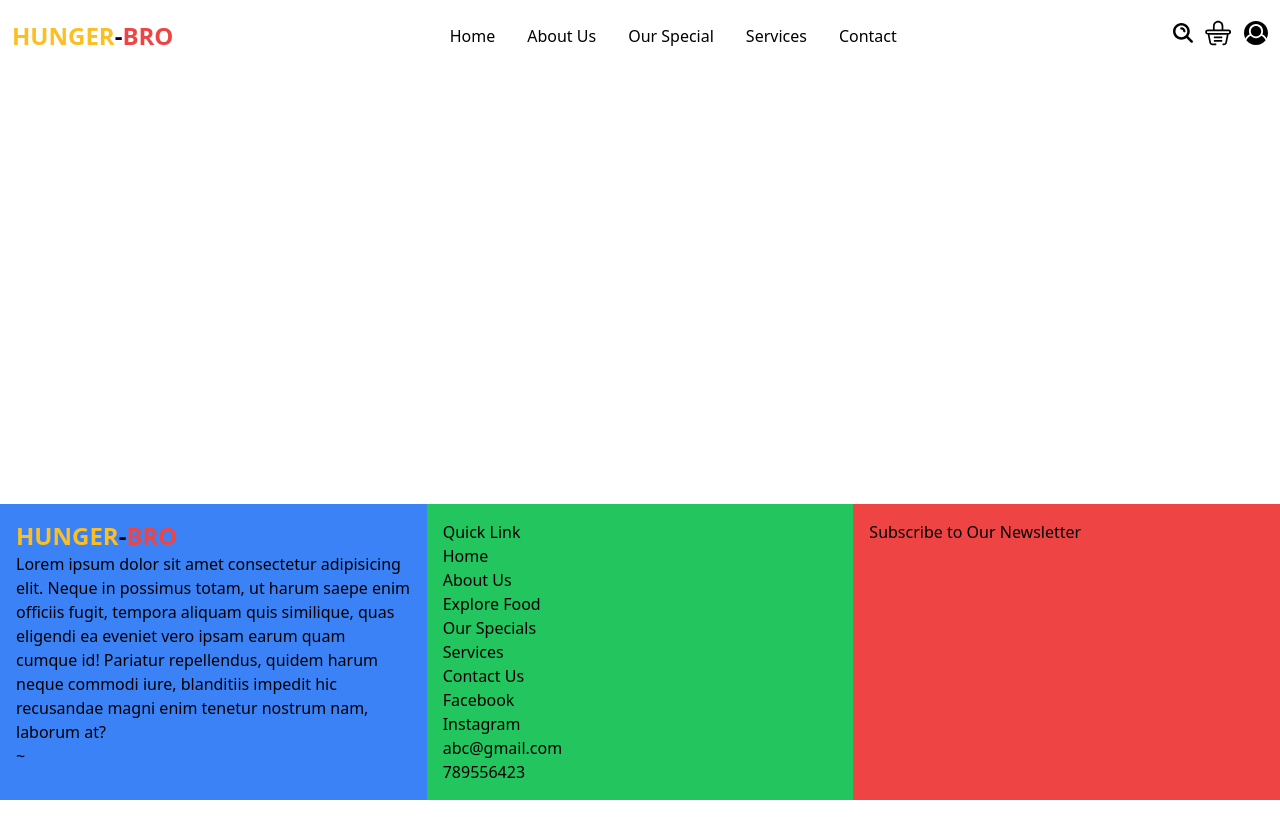
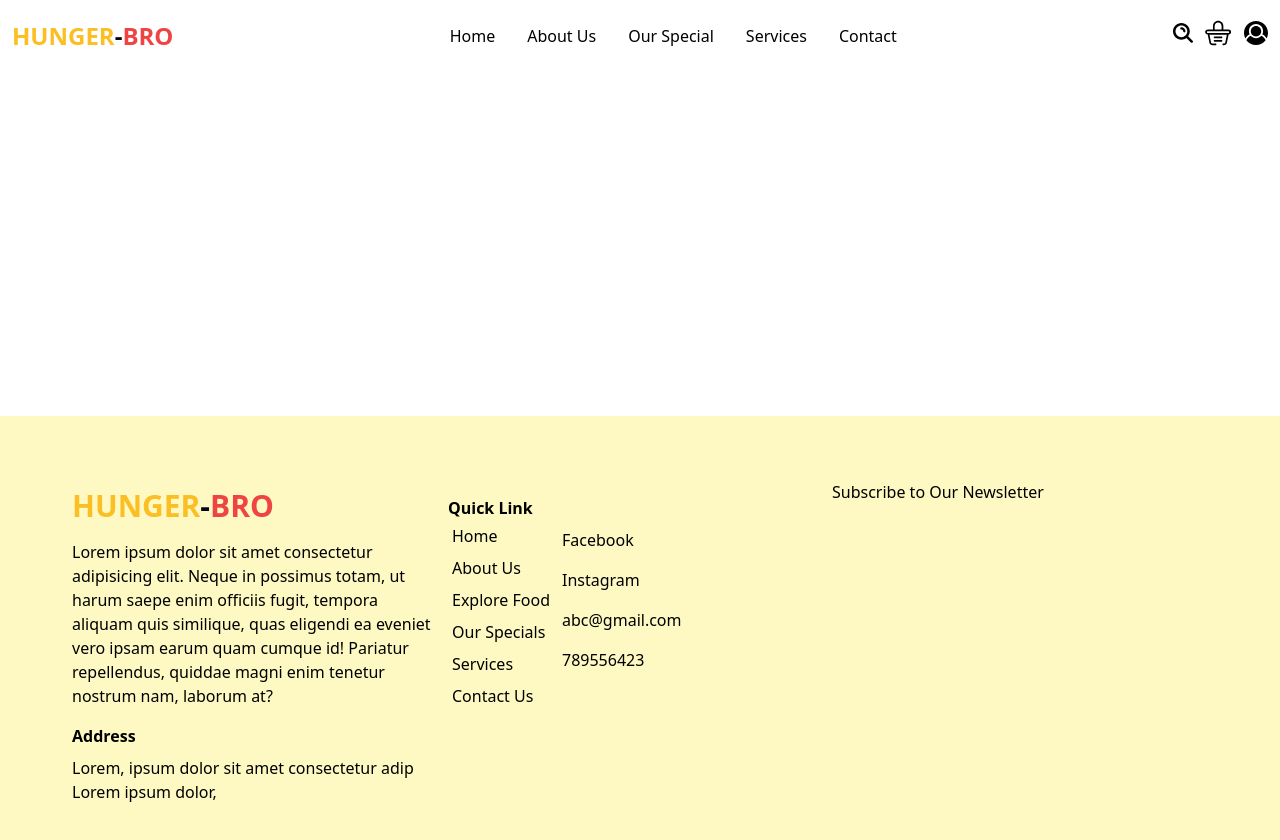
Before and after one commit to rohitbesra2502/hunger_bro, a React (Vite) app: page / in a window 1280 px wide. Shown: the top 840 px of the page. Before the commit the page ends 800 px from the top, so only its background shows below. Built offline with nearby package versions, Linux system fonts and the light colour scheme.

Commit message:
footer_1

```diff
--- a/src/App.jsx
+++ b/src/App.jsx
@@ -6,7 +6,7 @@ function App() {
   return (
     <>
       <div className="flex flex-col min-h-screen">
-        <div className='flex-grow'>
+        <div className="flex-grow">
           <main>
             <Header/>
           </main>
--- a/src/Footer.jsx
+++ b/src/Footer.jsx
@@ -1,39 +1,46 @@
 const Footer = () => {
-    return(
-        <div className="flex">
-            <div className="flex-1 bg-blue-500 p-4">
-                <div className="uppercase font-bold text-2xl">
+    return (
+        <div className="h-96">
+            <div className="flex min-h-full p-16 bg-yellow-100">
+                <div className="flex-1">
+                    <div className="uppercase font-bold text-3xl p-2">
                         <span className="text-amber-400">hunger</span>
                         <span className="text-slate-950">-</span>
                         <span className="text-red-500">bro</span>
                     </div>
-                <p>Lorem ipsum dolor sit amet consectetur adipisicing elit. Neque in possimus totam, ut harum saepe enim officiis fugit, tempora aliquam quis similique, quas eligendi ea eveniet vero ipsam earum quam cumque id! Pariatur repellendus, quidem harum neque commodi iure, blanditiis impedit hic recusandae magni enim tenetur nostrum nam, laborum at?</p>~
+                    <p className="p-2 font-light">Lorem ipsum dolor sit amet consectetur adipisicing elit. Neque in possimus totam, ut harum saepe enim officiis fugit, tempora aliquam quis similique, quas eligendi ea eveniet vero ipsam earum quam cumque id! Pariatur repellendus, quiddae magni enim tenetur nostrum nam, laborum at?</p>
+
+                    <h2 className="p-2 font-bold">Address</h2>
+
+                    <h5 className="pl-2 font-medium">Lorem, ipsum dolor sit amet consectetur adip</h5>
+                    <h5 className="pl-2 font-medium">Lorem ipsum dolor,</h5>
                 </div>
-            <div className="flex-1 bg-green-500 p-4">
-                <h6>Quick Link</h6>
-                <div>
-                    <div>
+                <div className="flex-1 pt-4">
+                    <h6 className="font-bold">Quick Link</h6>
+                    <div className="flex">
+                        <div className="">
                             <ul>
-                            <li>Home</li>
-                            <li>About Us</li>
-                            <li>Explore Food</li>
-                            <li>Our Specials</li>
-                            <li>Services</li>
-                            <li>Contact Us</li>
+                                <li className="p-1">Home</li>
+                                <li className="p-1">About Us</li>
+                                <li className="p-1">Explore Food</li>
+                                <li className="p-1">Our Specials</li>
+                                <li className="p-1">Services</li>
+                                <li className="p-1">Contact Us</li>
                             </ul>
                         </div>
-                    <div>
+                        <div className="">
                             <ul>
-                            <li>Facebook</li>
-                            <li>Instagram</li>
-                            <li>abc@gmail.com</li>
-                            <li>789556423</li>
+                                <li className="p-2">Facebook</li>
+                                <li className="p-2">Instagram</li>
+                                <li className="p-2">abc@gmail.com</li>
+                                <li className="p-2">789556423</li>
                             </ul>
                         </div>
                     </div>
                 </div>
-            <div className="flex-1 bg-red-500 p-4">
+                <div className="flex-1">
                     <h5>Subscribe to Our Newsletter</h5>
+                </div>
             </div>
         </div>
     )
```
Also changed, not shown: src/Header.jsx (+1 -1 lines), 1 other file (tests, documents, lock files or other folders). Lines whose indentation alone changed are shown as unchanged.
